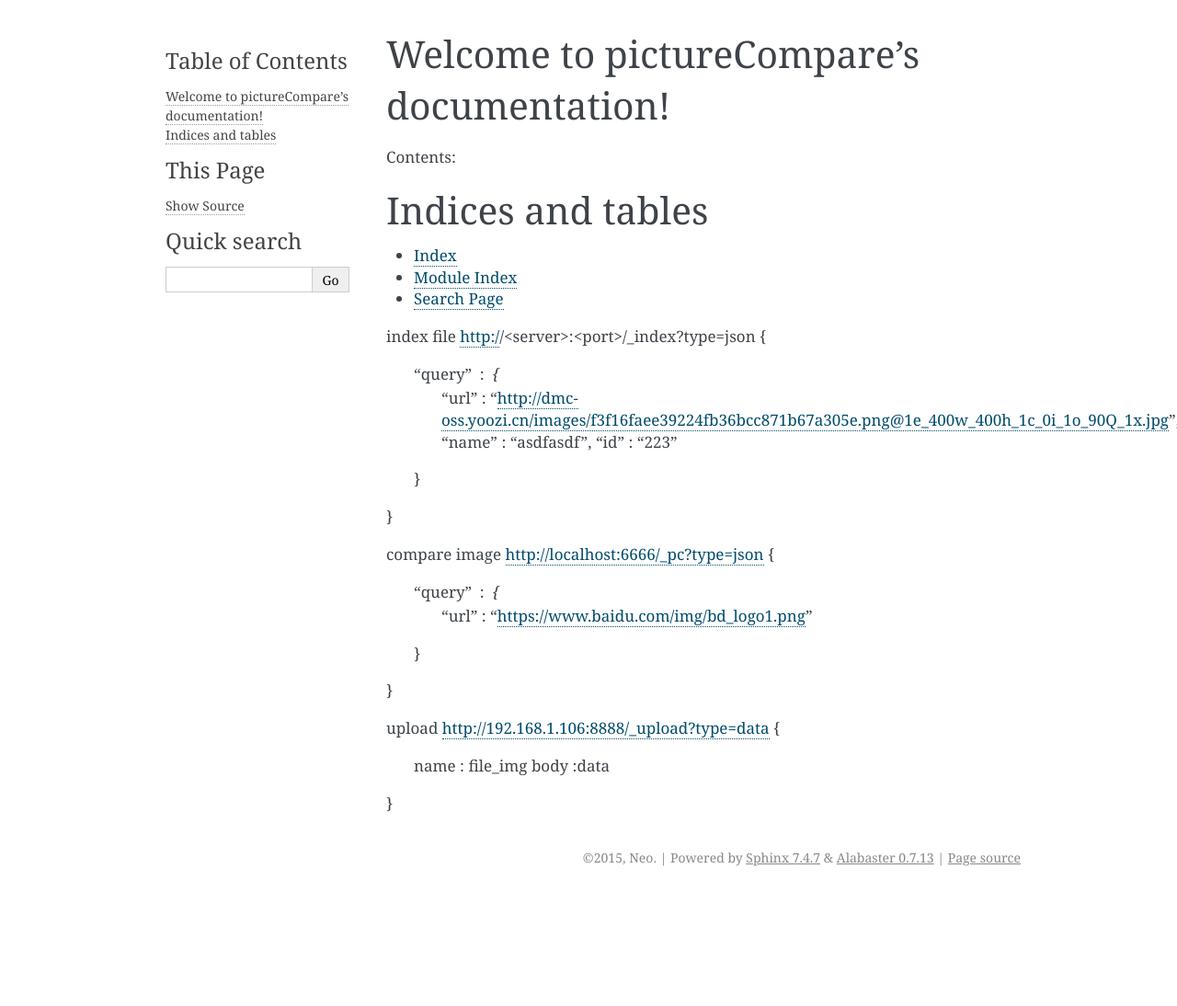
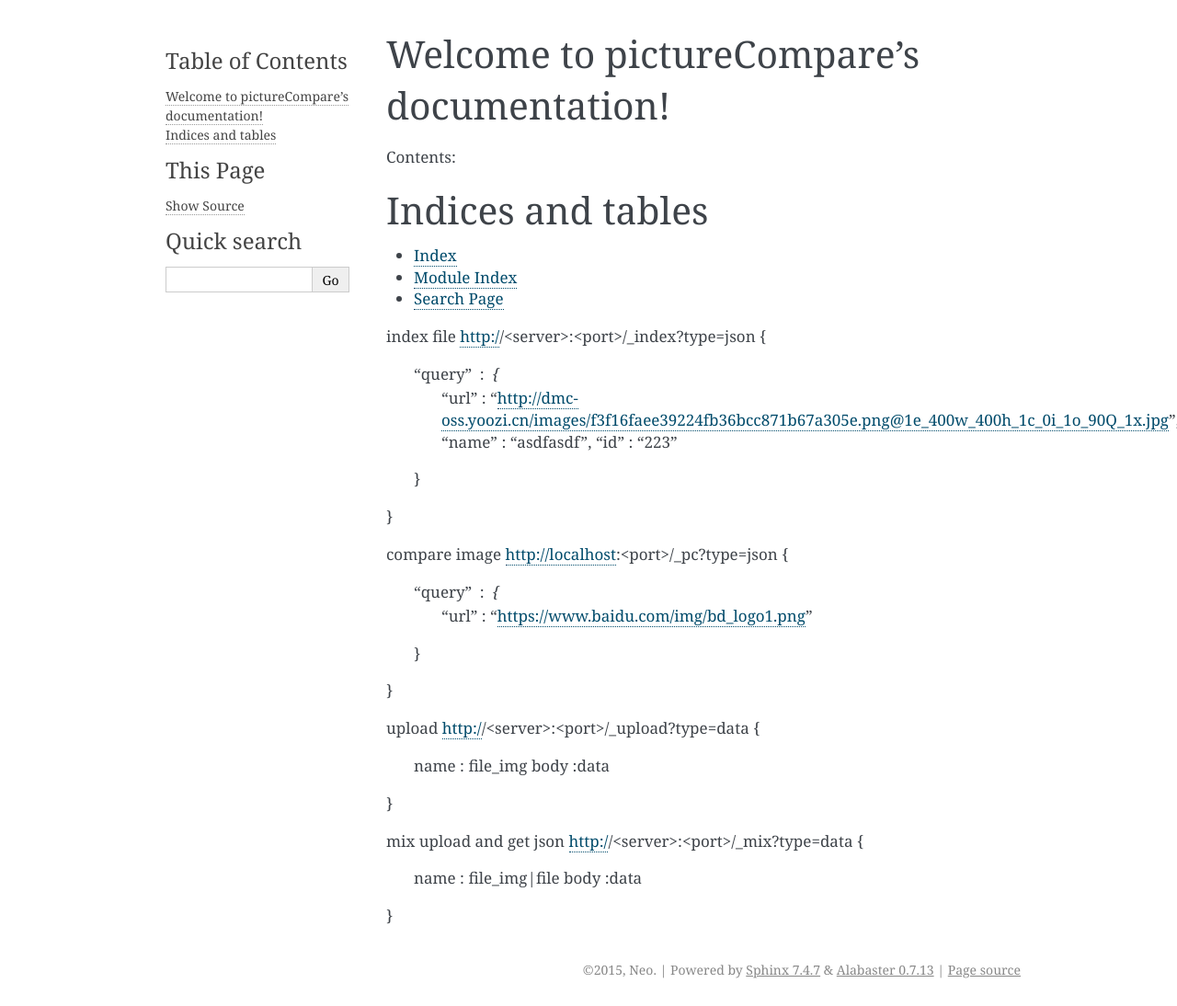
Before and after one commit to Callwoola/picture-compare, a Sphinx documentation site: the page built from docs/source/index.rst, in a window 1280 px wide. Shown: the whole page at 92% size. Built offline with Sphinx 7.4.7, drawn with Linux system fonts in a browser that asks for light colours; before the commit the page ends 972 px from its top, so only the background shows below that.

Commit message:
Updated docs

```diff
--- a/docs/source/index.rst
+++ b/docs/source/index.rst
@@ -31,17 +31,27 @@ http://<server>:<port>/_index?type=json
     }
 }
 
+
 compare image
-http://localhost:6666/_pc?type=json
+http://localhost:<port>/_pc?type=json
 {
     "query" : {
         "url" : "https://www.baidu.com/img/bd_logo1.png"
     }
 }
 
+
 upload
-http://192.168.1.106:8888/_upload?type=data
+http://<server>:<port>/_upload?type=data
 {
     name : file_img
     body :data
 }
+
+
+mix upload and get json
+http://<server>:<port>/_mix?type=data
+{
+    name : file_img|file
+    body :data
+}
```
